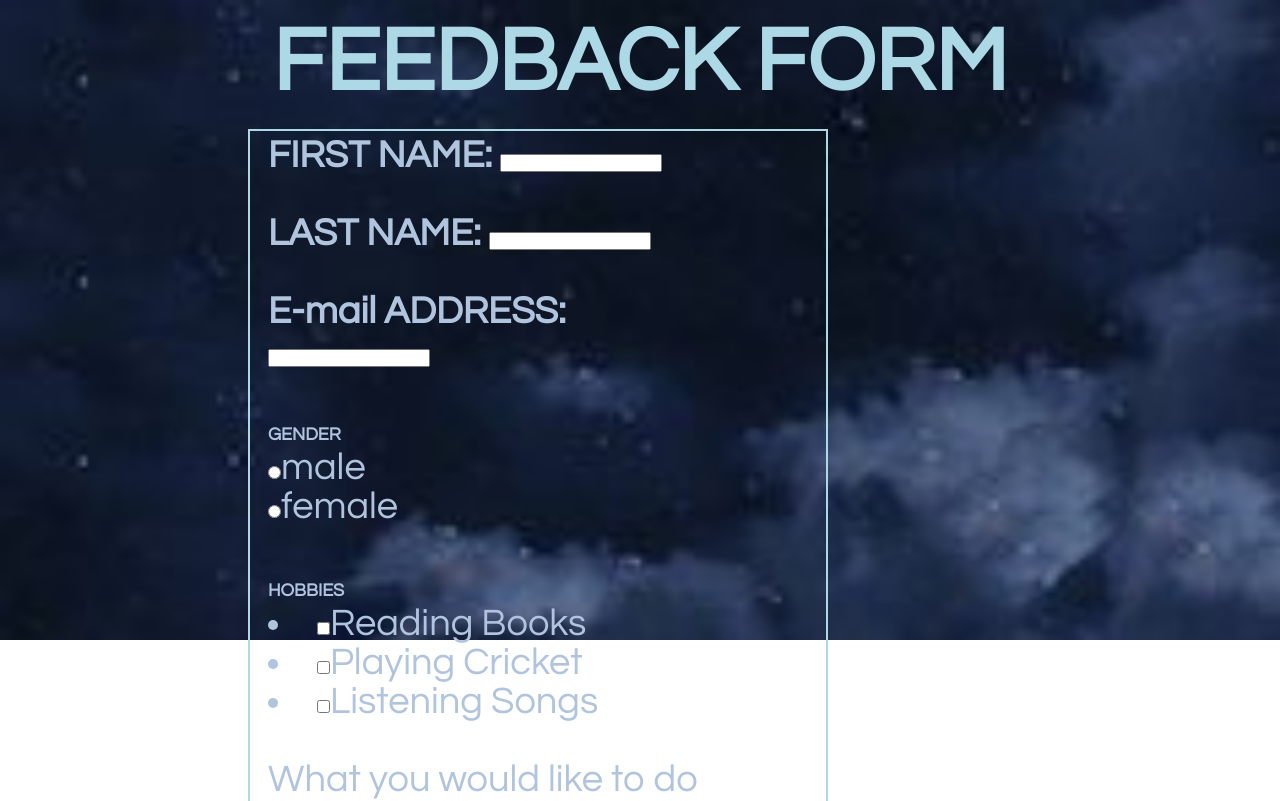
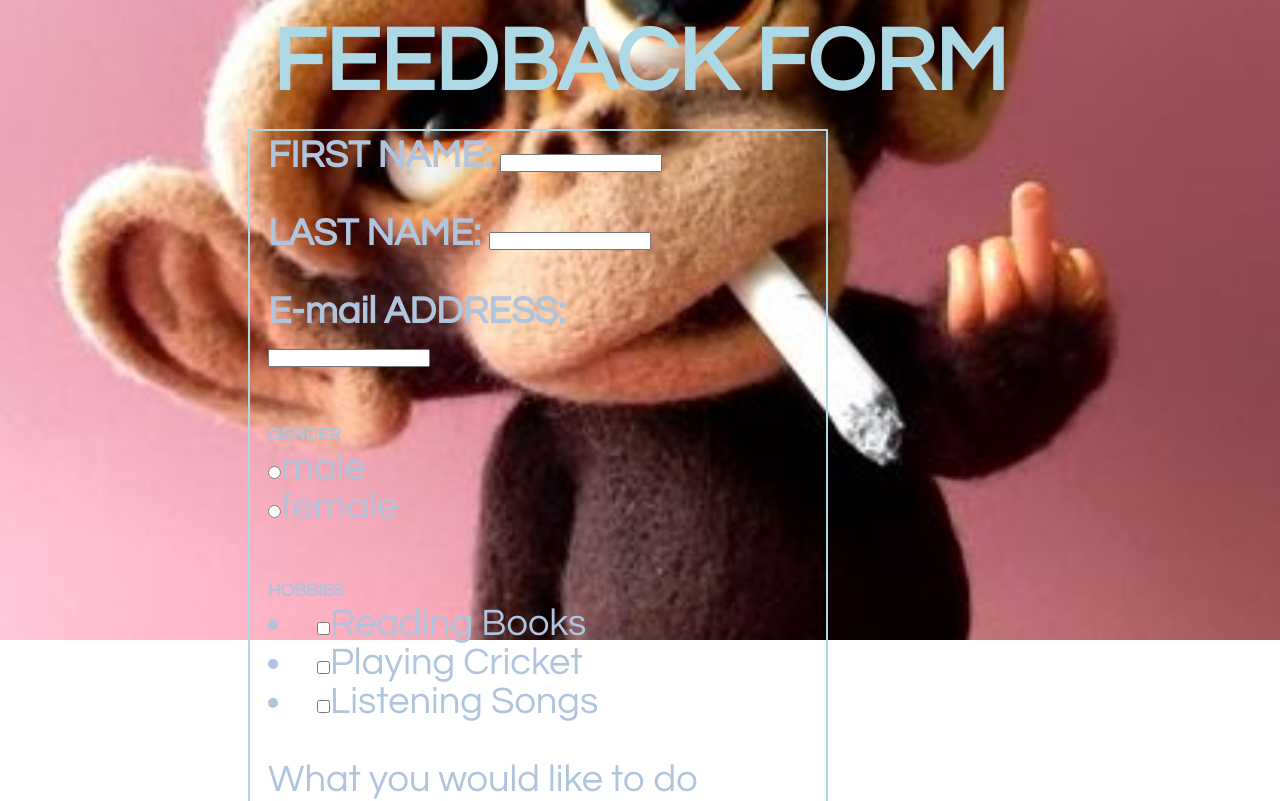
Before and after one commit to SiddhuKharat/-webcreator.github.io, a plain HTML site: page index.html in a window 1280 px wide. Shown: the top 801 px of the page. Drawn offline with Linux system fonts and the light colour scheme.

Commit message:
Create index.html

```diff
--- a/index.html
+++ b/index.html
@@ -20,7 +20,7 @@ font-family: Century Gothic;
 
 .side {
 
-background-image: url(../1.jpg);
+background-image: url(../IMG-20210714-WA0001.jpg);
 
 height: 80vh;
 
```
